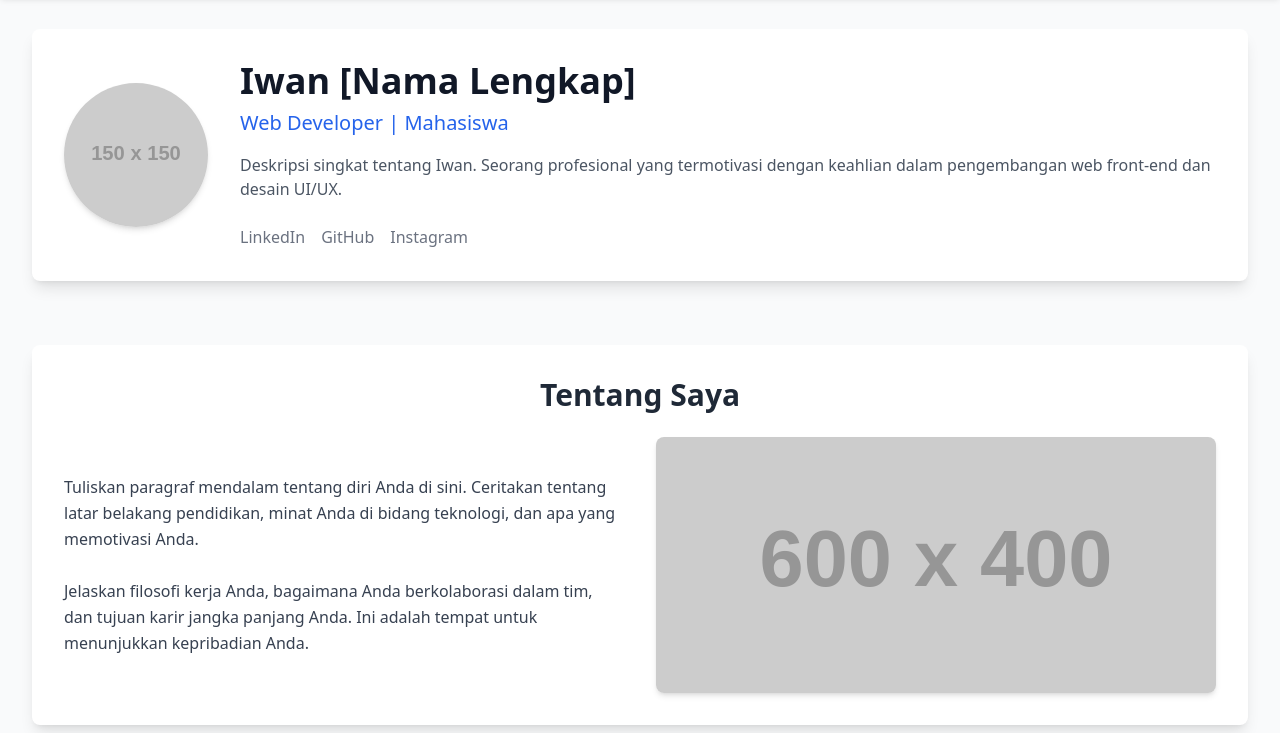
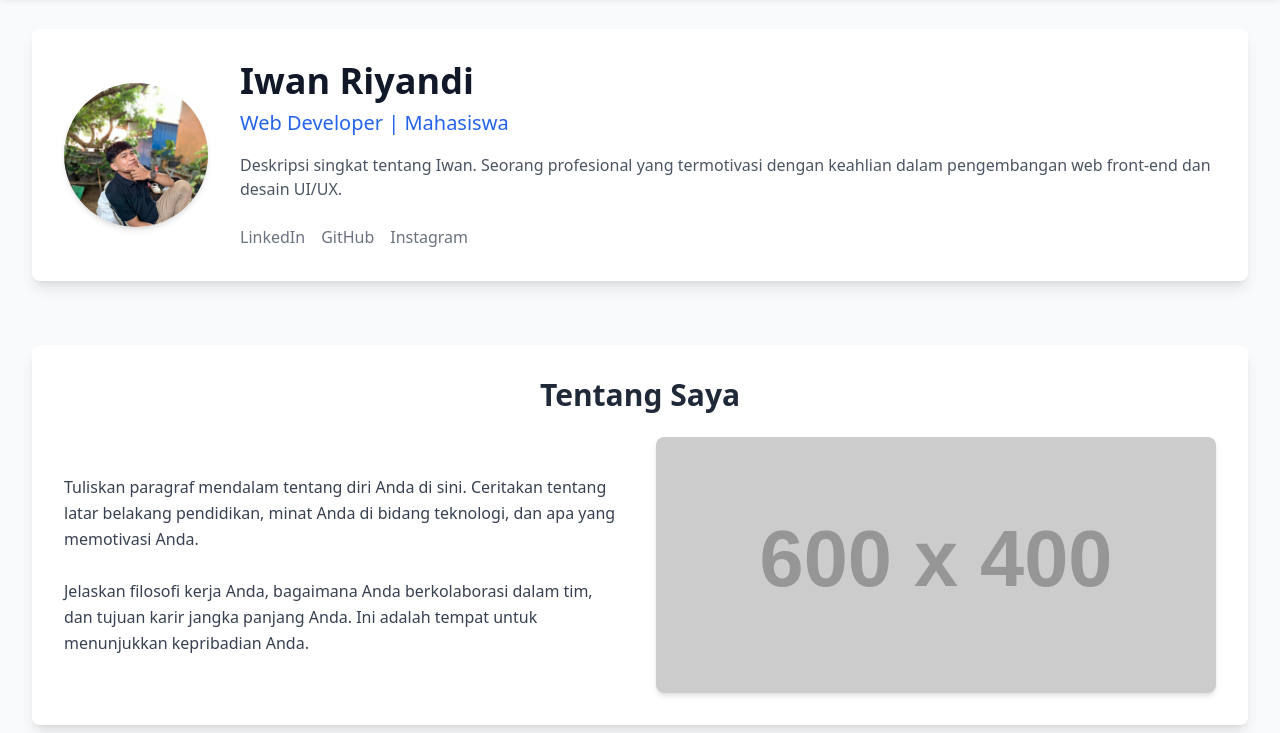
Before and after one commit to Wanz210/portofolio_kelompok3, a plain HTML site: page iwan.html in a window 1280 px wide. Shown: the part 67-800 px from the top of the page. Drawn offline with nearby package versions, Linux system fonts and the light colour scheme; placeholder pictures from the web are drawn by us.

Commit message:
Selesai: Menambahkan foto profil iwan

```diff
--- a/iwan.html
+++ b/iwan.html
@@ -55,9 +55,9 @@
         <section class="space-y-16">
 
             <div class="flex flex-col md:flex-row items-center bg-white p-8 rounded-lg shadow-lg">
-                <img src="https://placehold.co/150x150/93C5FD/333?text=Foto+Iwan" alt="Foto Iwan" class="w-36 h-36 rounded-full object-cover shadow-md mb-6 md:mb-0 md:mr-8 flex-shrink-0">
+                <img src="images/me.jpg" alt="Foto Iwan" class="w-36 h-36 rounded-full object-cover shadow-md mb-6 md:mb-0 md:mr-8 flex-shrink-0">
                 <div>
-                    <h2 class="text-4xl font-bold text-gray-900">Iwan [Nama Lengkap]</h2>
+                    <h2 class="text-4xl font-bold text-gray-900">Iwan Riyandi</h2>
                     <p class="text-xl text-blue-600 mt-2">Web Developer | Mahasiswa</p>
                     <p class="text-gray-600 mt-4">Deskripsi singkat tentang Iwan. Seorang profesional yang termotivasi dengan keahlian dalam pengembangan web front-end dan desain UI/UX.</p>
                     <div class="mt-6 flex space-x-4">
```
Also changed, not shown: images/me.jpg (added).
